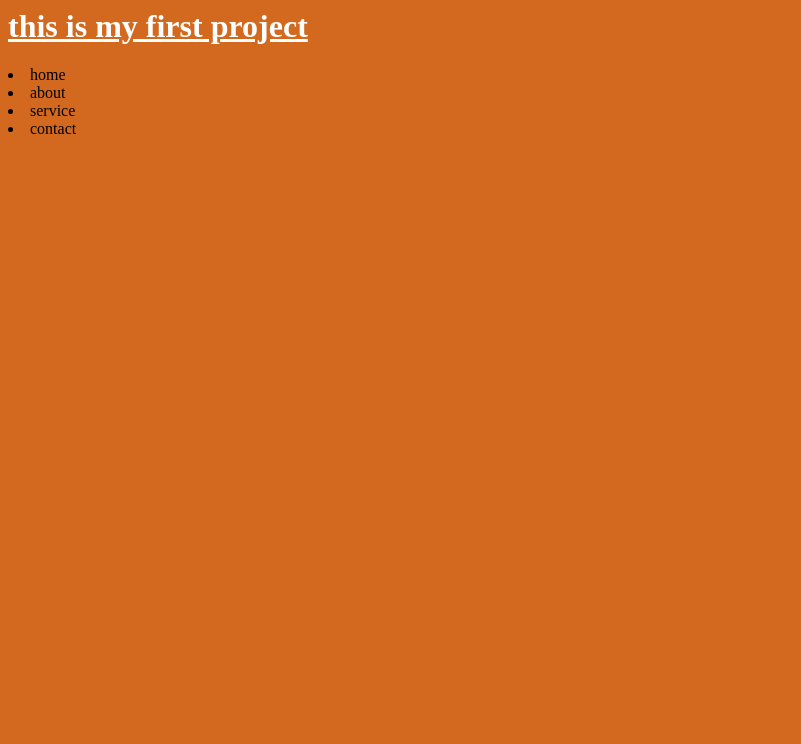
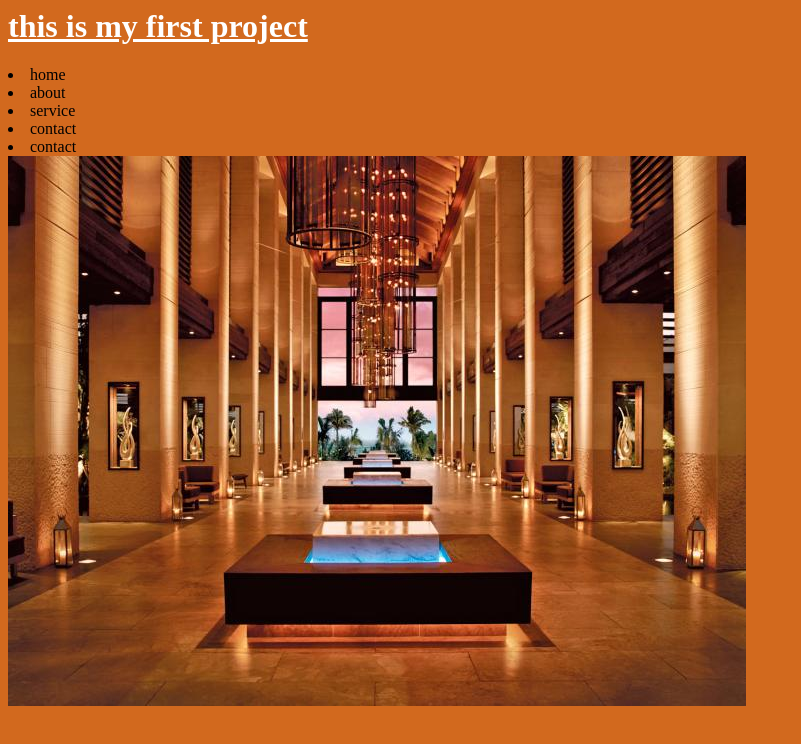
Before and after one commit to Uhiriwe/gitrep, a plain HTML site: page index.html in a window 1280 px wide. Shown: the whole page, without its empty margins (0-801 px from the left). Drawn offline with Linux system fonts and the light colour scheme.

Commit message:
new image uploaded

```diff
--- a/index.html
+++ b/index.html
@@ -11,5 +11,7 @@
         <li>about</li>
         <li>service</li>
         <li>contact</li>
+        <li>contact</li>
+        <img src="5.jpg" alt="hello">
     </div>
 </html>
--- a/style.css
+++ b/style.css
@@ -1,4 +1,4 @@
 *{background-color: chocolate;}
 div{color: white;}
-.main{background-color: white;
+.main{
 color: black;}
```
Also changed, not shown: 5.jpg (added), room1.jpg (added), room2.jpg (added).
